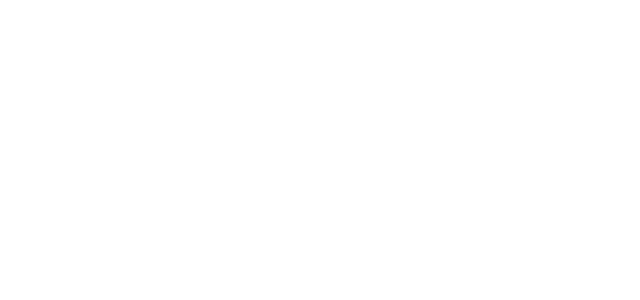
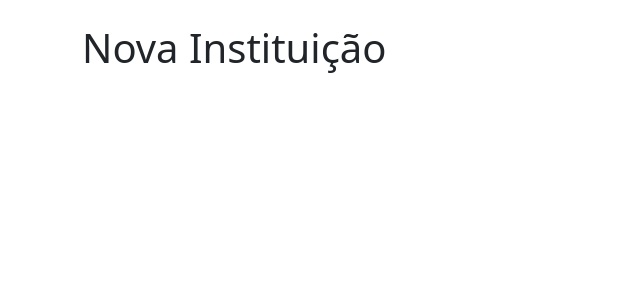
Before and after one commit to lf-lima/tcc-controle-academico-angular, an Angular app: page /institution/new in a window 1280 px wide. Before the commit this address led to /. Shown: the top 300 px of the page, without its empty margins (0-640 px from the left). Built offline with nearby package versions, Linux system fonts and the light colour scheme.

Commit message:
add new institution component

```diff
--- a/src/app/app.module.ts
+++ b/src/app/app.module.ts
@@ -7,14 +7,16 @@
 import { LoginComponent } from './login/login.component'
 import { SharedModule } from 'src/app/shared/shared.module'
 import { SidebarComponent } from './sidebar/sidebar.component'
-import { HomeComponent } from './home/home.component'
+import { HomeComponent } from './home/home.component';
+import { NewInstitutionComponent } from './new-institution/new-institution.component'
 
 @NgModule({
   declarations: [
     AppComponent,
     LoginComponent,
     SidebarComponent,
-    HomeComponent
+    HomeComponent,
+    NewInstitutionComponent
   ],
   imports: [
     BrowserModule,
--- /dev/null
+++ b/src/app/new-institution/new-institution.component.html
@@ -0,0 +1,3 @@
+<div>
+  <h1>Nova Instituição</h1>
+</div>
--- /dev/null
+++ b/src/app/new-institution/new-institution.component.ts
@@ -0,0 +1,15 @@
+import { Component, OnInit } from '@angular/core'
+
+@Component({
+  selector: 'app-new-institution',
+  templateUrl: './new-institution.component.html',
+  styleUrls: ['./new-institution.component.scss']
+})
+export class NewInstitutionComponent implements OnInit {
+
+  constructor () { }
+
+  ngOnInit (): void {
+  }
+
+}
--- a/src/app/sidebar/sidebar.component.html
+++ b/src/app/sidebar/sidebar.component.html
@@ -24,7 +24,7 @@
         </button>
         <div class="collapse" id="institutions-collapse">
           <ul class="btn-toggle-nav list-unstyled fw-normal pb-1 small">
-            <li><a href="#" class="d-inline-flex text-decoration-none rounded">Nova Instituição</a></li>
+            <li><a href="/institution/new" class="d-inline-flex text-decoration-none rounded">Nova Instituição</a></li>
           </ul>
         </div>
       </li>
--- a/src/app/sidebar/sidebar.component.ts
+++ b/src/app/sidebar/sidebar.component.ts
@@ -12,6 +12,8 @@
     private authService: AuthService
   ) { }
 
+  count = 0
+
   ngOnInit (): void {
   }
 
```
Also changed, not shown: src/app/app-routing.module.ts (+10 -0 lines), src/app/new-institution/new-institution.component.scss (added), 1 other file (tests, documents, lock files or other folders).
